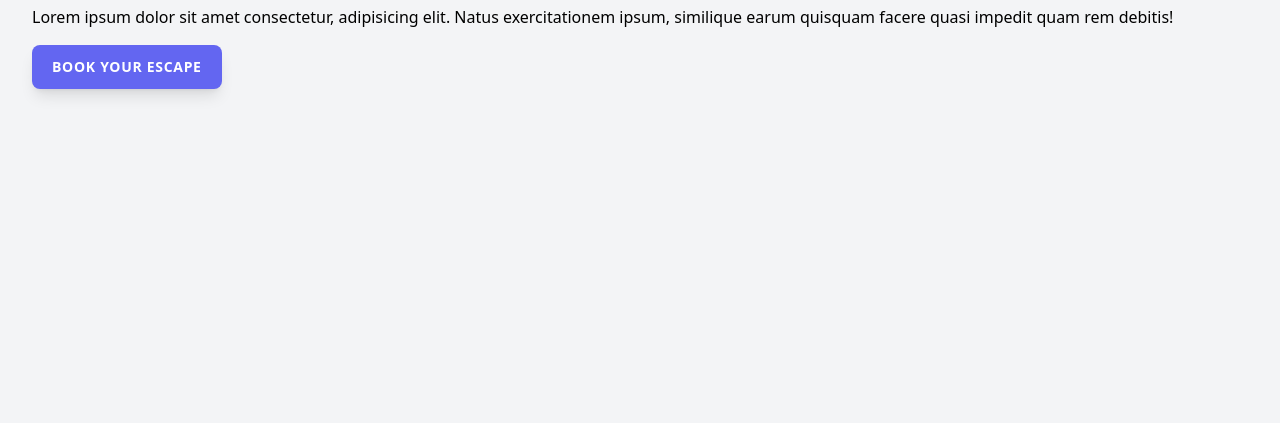
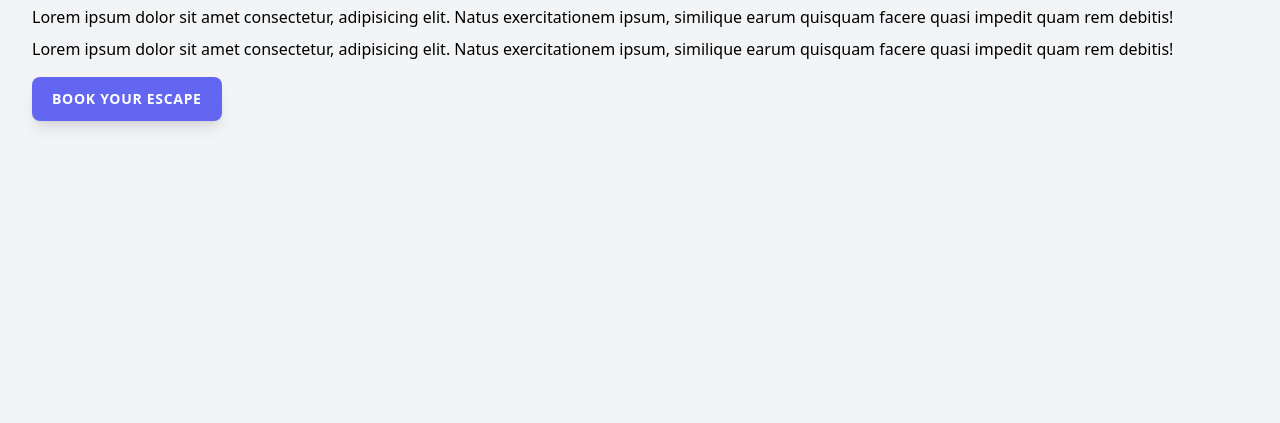
Before and after one commit to GrytsenkoAndrey/aw-design-tailwind.local, a website: page public/index.html in a window 1280 px wide. Shown: the part 377-800 px from the top of the page. Drawn offline with nearby package versions, Linux system fonts and the light colour scheme.

Commit message:
Upd 2022-09-14

```diff
--- a/public/index.html
+++ b/public/index.html
@@ -17,7 +17,7 @@
         </h1>
         <p class="mt-2 text-gray-600">Lorem, ipsum dolor sit amet consectetur adipisicing elit. Architecto doloremque quos suscipit rerum iste nesciunt. Facilis perferendis molestiae minus sequi mollitia?</p>
         <p class="mt-2 test-gray-600">Lorem ipsum dolor sit amet consectetur, adipisicing elit. Natus exercitationem ipsum, similique earum quisquam facere quasi impedit quam rem debitis!</p>
-
+        <p class="mt-2 test-gray-600">Lorem ipsum dolor sit amet consectetur, adipisicing elit. Natus exercitationem ipsum, similique earum quisquam facere quasi impedit quam rem debitis!</p>
         <div class="mt-4">
             <a href="#" class="inline-block bg-indigo-500 text-white px-5 py-3 rounded-lg shadow-lg uppercase tracking-wider font-semibold text-sm">Book your escape</a>
         </div>
```
